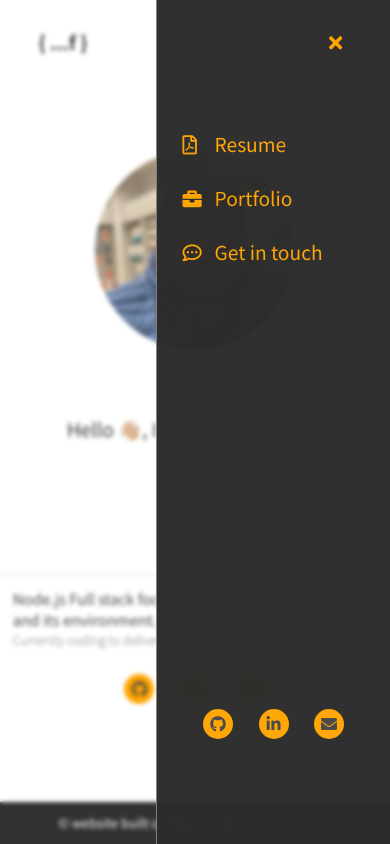
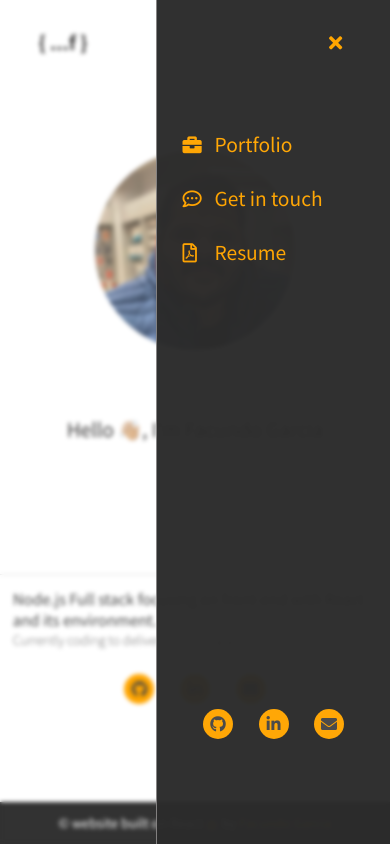
Before and after one commit to fletech/portfolio, a React (Create React App) app: page / in a window 390 px wide. Both pictures are taken after a click on the element 335 px from the left and 42 px from the top of the page. Built offline with nearby package versions, Linux system fonts and the light colour scheme; a web font is replaced by a local one.

Commit message:
button resume linked to a resource hosted at public folder

```diff
--- a/src/components/Aside.js
+++ b/src/components/Aside.js
@@ -1,10 +1,11 @@
 import React from "react";
-import { Link } from "react-router-dom";
+import { Link, useLocation } from "react-router-dom";
 import styled from "styled-components";
 import { menuDisplayHandler } from "../utils";
 import Social from "./Social";
 
 const Aside = ({ className, menuDisplay, setMenuDisplay }) => {
+  const location = useLocation();
   return (
     <AsideStyled className={className}>
       <div
@@ -14,17 +15,20 @@ const Aside = ({ className, menuDisplay, setMenuDisplay }) => {
       <div className="menu">
         <div className="menu-list">
           <nav className="menu-options">
-            <p className="nav-item resume">
-              <i className="far fa-file-pdf"></i>
-              <a
-                href="https://bit.ly/3bgrMDS"
-                target="_blank"
-                rel="noreferrer"
-                onClick={() => menuDisplayHandler(menuDisplay, setMenuDisplay)}
-              >
-                Resume
-              </a>
-            </p>
+            {location.pathname !== "/" && (
+              <p className="nav-item portfolio">
+                <i className="fas fa-home"></i>
+                <Link
+                  to="/"
+                  onClick={() =>
+                    menuDisplayHandler(menuDisplay, setMenuDisplay)
+                  }
+                >
+                  Home{" "}
+                </Link>
+              </p>
+            )}
+
             <p className="nav-item portfolio">
               <i className="fas fa-briefcase"></i>
               <Link
@@ -42,6 +46,17 @@ const Aside = ({ className, menuDisplay, setMenuDisplay }) => {
               >
                 Get in touch{" "}
               </Link>
+            </p>
+            <p className="nav-item resume">
+              <i className="far fa-file-pdf"></i>
+              <a
+                href="/resume.pdf"
+                target="_blank"
+                rel="noreferrer"
+                onClick={() => menuDisplayHandler(menuDisplay, setMenuDisplay)}
+              >
+                Resume
+              </a>
             </p>
           </nav>
           <Social />
--- a/src/components/Header.js
+++ b/src/components/Header.js
@@ -25,7 +25,8 @@ const Header = ({ menuDisplay, setMenuDisplay }) => {
         <nav className="nav-bar">
           <div className={`nav-list nav-true`}>
             <p className="nav-item resume">
-              <a href="https://bit.ly/3bgrMDS" target="_blank" rel="noreferrer">
+              <a href="/resume.pdf" target="_blank" rel="noreferrer">
+                {/* <a href="https://bit.ly/3bgrMDS" target="_blank" rel="noreferrer"> */}
                 Resume
               </a>
             </p>
```
Also changed, not shown: 1 other file (tests, documents, lock files or other folders).
